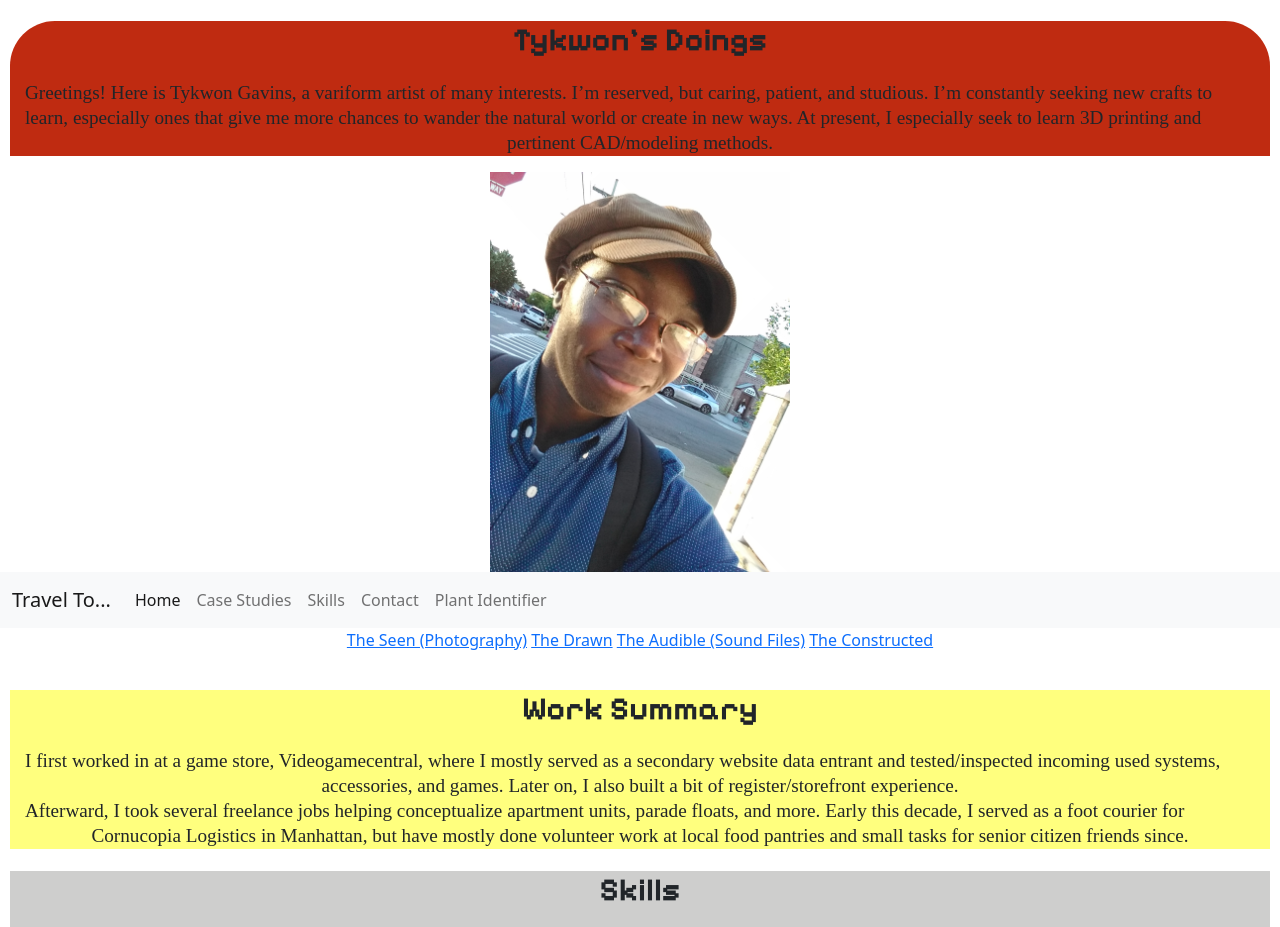
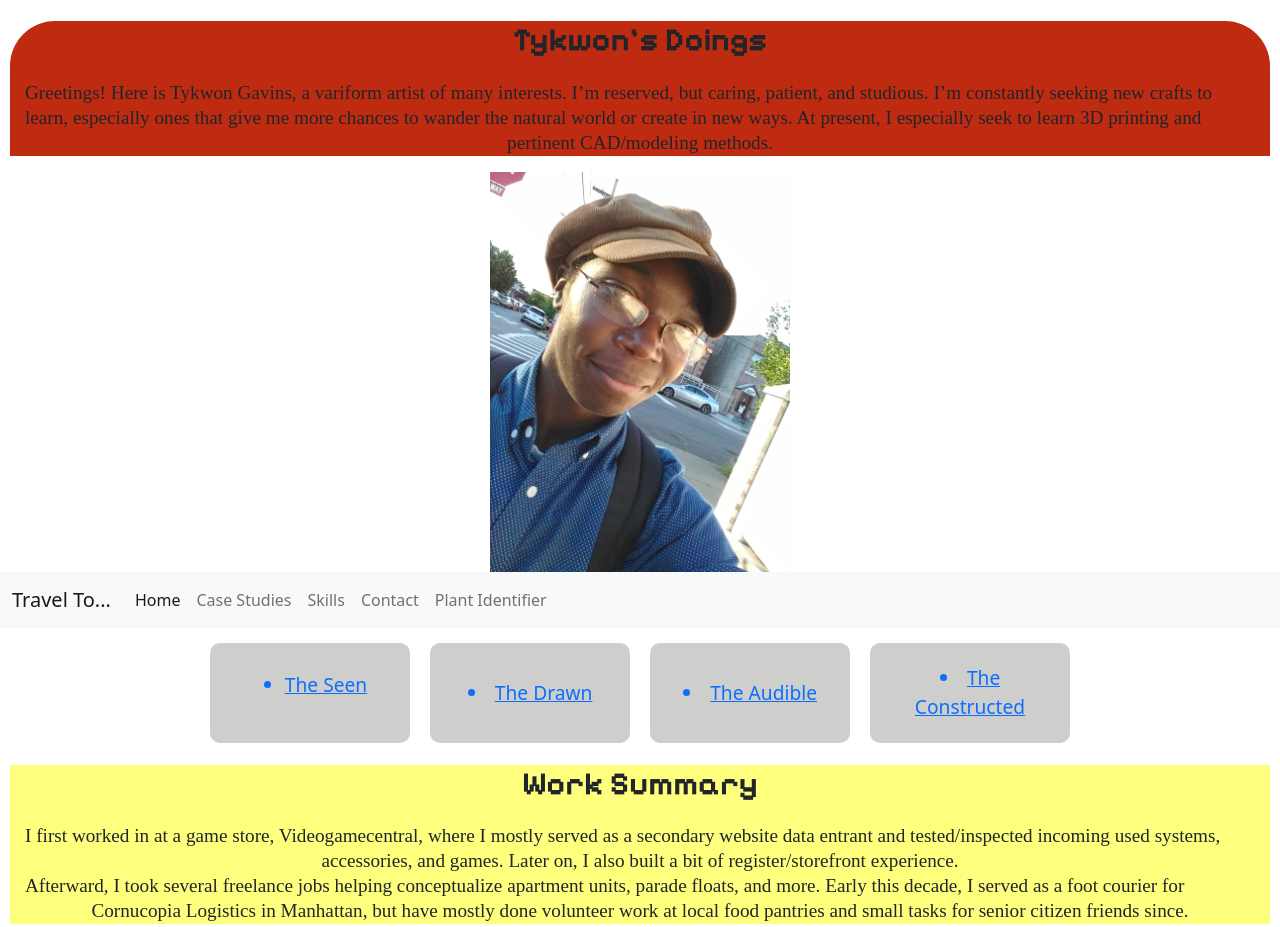
Before and after one commit to T-create-7/Care-Nexus, a plain HTML site: page index.html in a window 1280 px wide. Shown: the top 927 px of the page. Drawn offline with nearby package versions, Linux system fonts and the light colour scheme; a web font is replaced by a local one.

Commit message:
last update before HW

```diff
--- a/index.html
+++ b/index.html
@@ -48,16 +48,24 @@
             </div>
           </nav>
         <!--Nav Bar Horizontal; Style the ls to display inline; I haven't yet created additional pages to link-->
-        <nav class="bar">
-          <ul class="container text-center">
-            <div class="row"></div>
-            <li class="col"><a href="snapshots.html">The Seen (Photography)</a></li>
-            <li class="col"><a href="limn.html">The Drawn</a></li>
-            <li class="col"><a href="songbank.html">The Audible (Sound Files)</a></li>
-            <li class="col"><a href="knx.html">The Constructed</a></li>
-            </div>
-          </ul>
-        </nav>
+        <!--Fix this to display without bullets, and give it a bit of style.-->
+        <!--Add one or two small auto image carousels beside my main image. One will be four diverse outdoor photos. The other will be a technical drawing, synthesizer interface, built model, and divewear photo.-->
+        <!--Add a media query to make the creative links display soundly on small screens!-->
+            <div class="container">
+            <div class="box">
+              <a href="snapshots.html"><ul><li>The Seen</li></a>
+              </div>
+            <div class="box">
+              <a href="limn.html"><li>The Drawn</li></a>
+              </div>
+            <div class="box">
+              <a href="songbank.html"><li>The Audible</li></a>
+              </div>
+            <div class="box">
+              <a href="knx.html"><li>The Constructed</li></ul></a>
+              </div>
+        </div>
+
         </header>
         <section id="Boutme" class="col1">
             <h1>Work Summary</h1>
--- a/styleslanding.css
+++ b/styleslanding.css
@@ -92,3 +92,27 @@ A recent update broke some of my formating, and now the colored sections have no
         line-height: 1.3;
         }
     }
+    :has(> .box) {
+        margin: 15px auto;
+        width: fit-content;
+        height:100px;
+        display:grid;
+        grid-template-columns: 200px 200px 200px 200px;
+        grid-row: auto auto;
+        grid-column-gap: 20px;
+        grid-row-gap: 10px;
+        .box{
+          background-color:rgba(185,185,184,0.7);
+          padding:20px;
+          border-radius:10px;
+          color:#fff;
+          display:flex;
+          flex-wrap: wrap;
+          align-items:center;
+          justify-content:center;
+          text-align: center;
+          font-size:1.2rem;
+          font-family:"Futura", system-ui;
+        }
+
+      }
```
